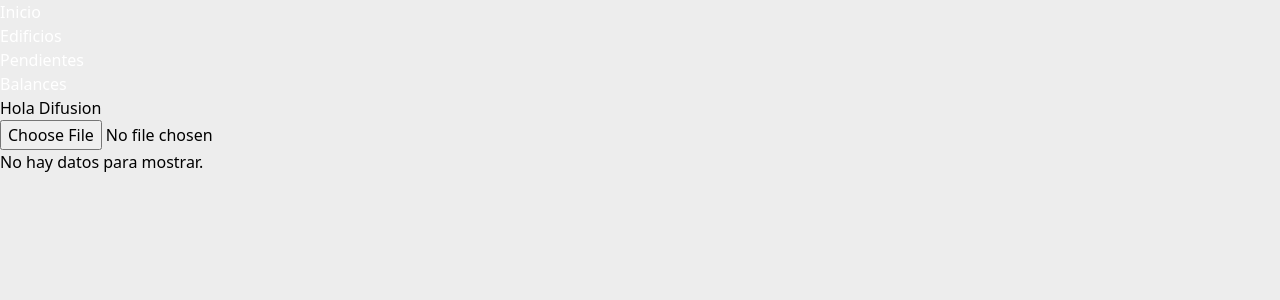
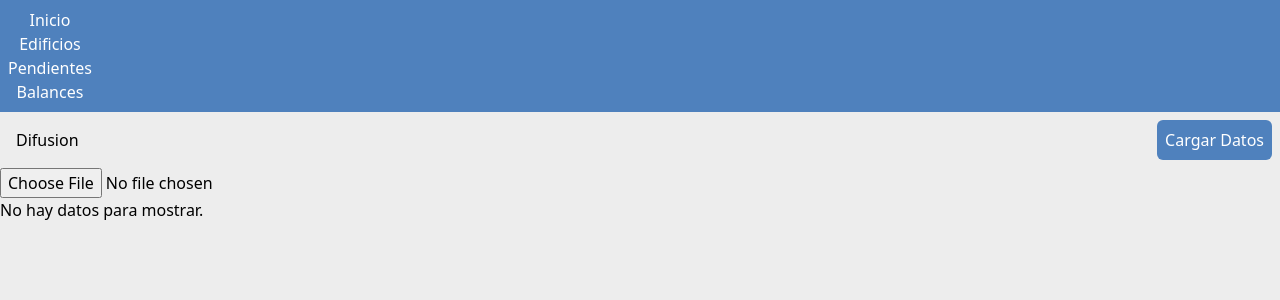
Before and after one commit to castrojonathand/proyectConsortium, a Next.js app: page /edificios/1/difusion in a window 1280 px wide. Shown: the top 300 px of the page. Built offline with nearby package versions, Linux system fonts and the light colour scheme.

Commit message:
Save Data

```diff
--- a/src/app/edificios/[id]/difusion/page.js
+++ b/src/app/edificios/[id]/difusion/page.js
@@ -5,7 +5,10 @@ import { readXlsxFile } from 'read-excel-file'
 const Difusion = () => {
     return (
         <>
-            <div>Hola Difusion</div>
+            <div className="flex justify-between p-2 text-center">
+                <div className='p-2'>Difusion</div>
+                <button className="btn btn-primary bg-[#4F81BD] p-2 text-white rounded-md">Cargar Datos</button>
+            </div>
             <ReadExcel />
         </>
 
```
